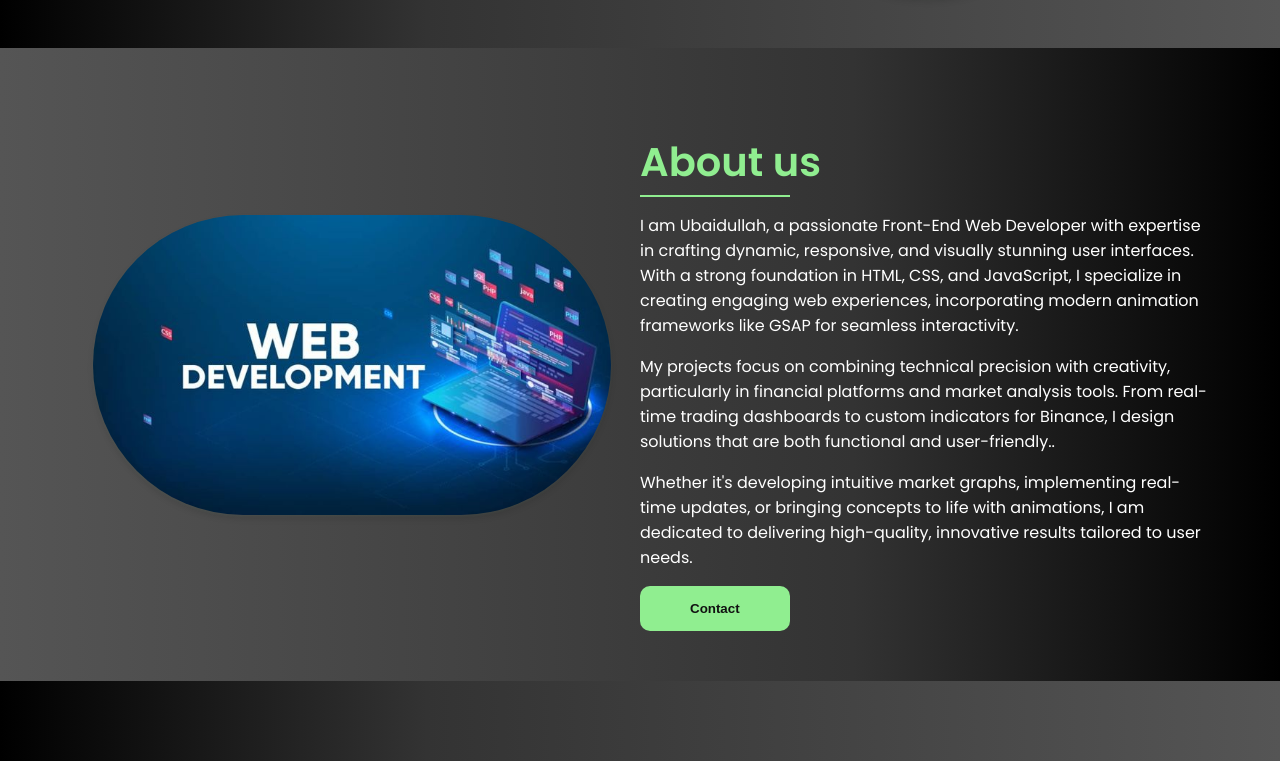
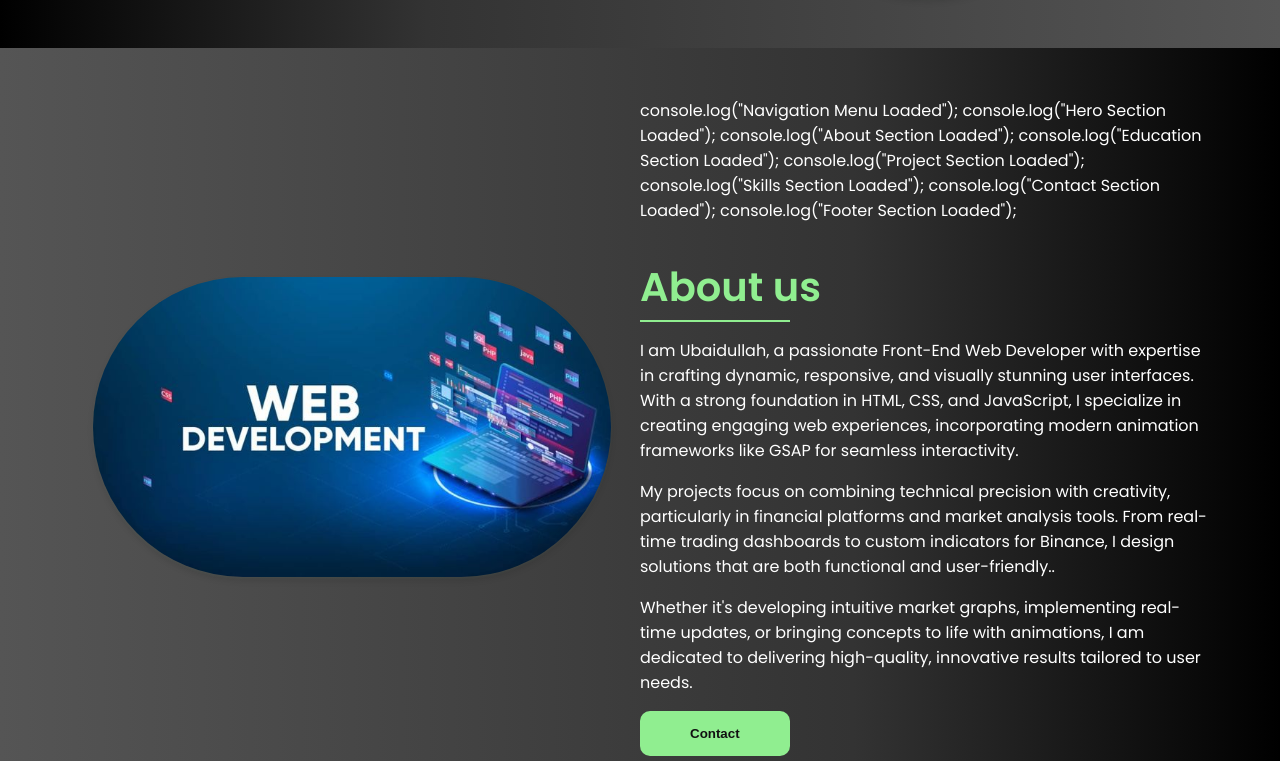
Before and after one commit to developer-ubaidullah/My-Portfolio, a plain HTML site: page index.html in a window 1280 px wide. Shown: the part 716-1477 px from the top of the page. Drawn offline with nearby package versions, Linux system fonts and the light colour scheme.

Commit message:
Updated index.html

```diff
--- a/index.html
+++ b/index.html
@@ -81,7 +81,14 @@
             <img src="./Asset/Dynamic Website.jpg" alt="Ubaidullah Image">
         </div>
 
-        <div class="about-section-text">
+        <div class="about-section-text">console.log("Navigation Menu Loaded");
+            console.log("Hero Section Loaded");
+            console.log("About Section Loaded");
+            console.log("Education Section Loaded");
+            console.log("Project Section Loaded");
+            console.log("Skills Section Loaded");
+            console.log("Contact Section Loaded");
+            console.log("Footer Section Loaded");
             <h2>
                 About us
             </h2>
@@ -217,8 +224,9 @@
             </div>
             <div class="skill-card">
                 <i class="bi bi-code-slash"></i>
-                <h3>jQuery</h3>
+                <h3>React</h3>
             </div>
+
             <div class="skill-card">
                 <i class="bi bi-bootstrap"></i>
                 <h3>Bootstrap</h3>
```
